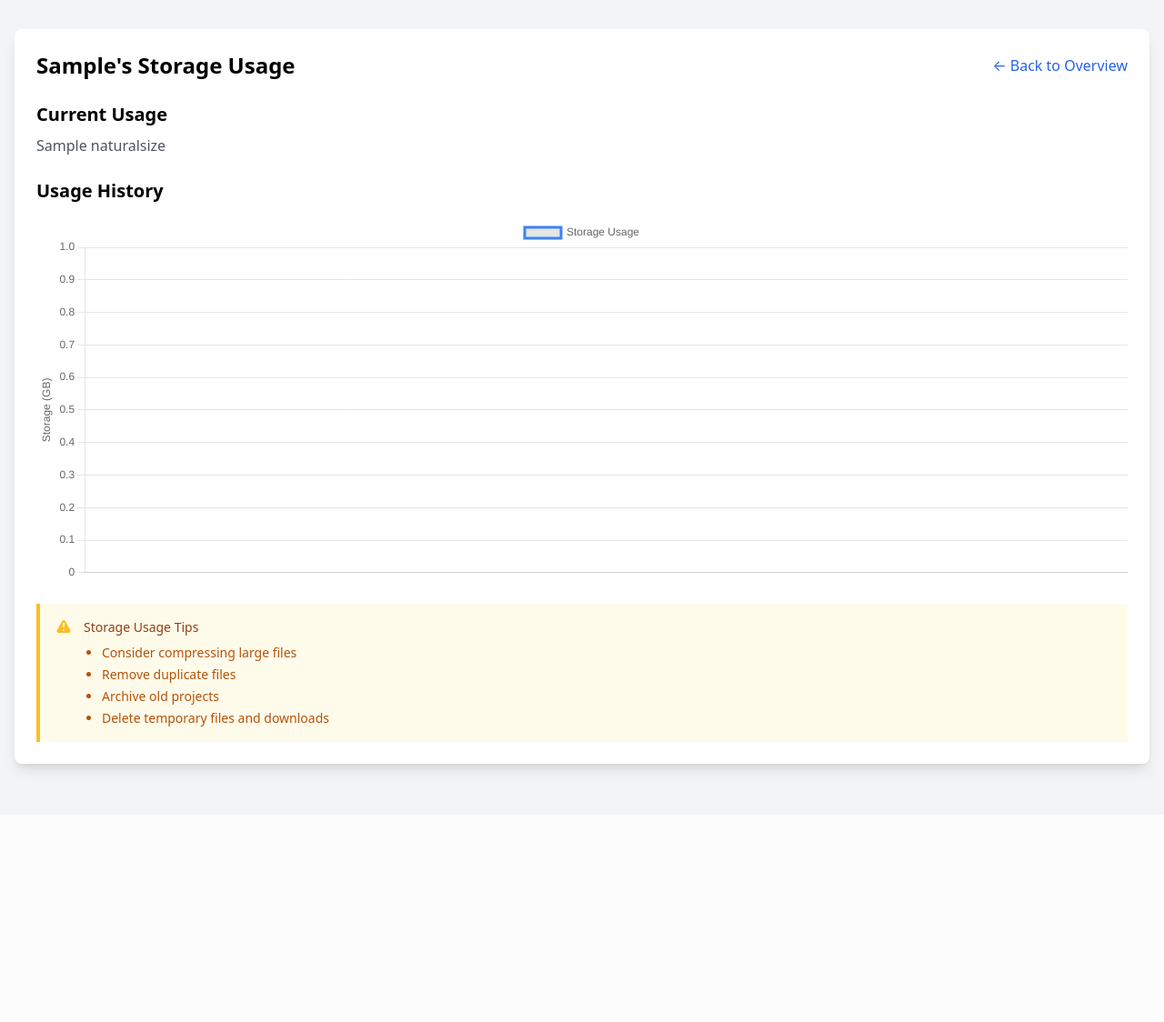
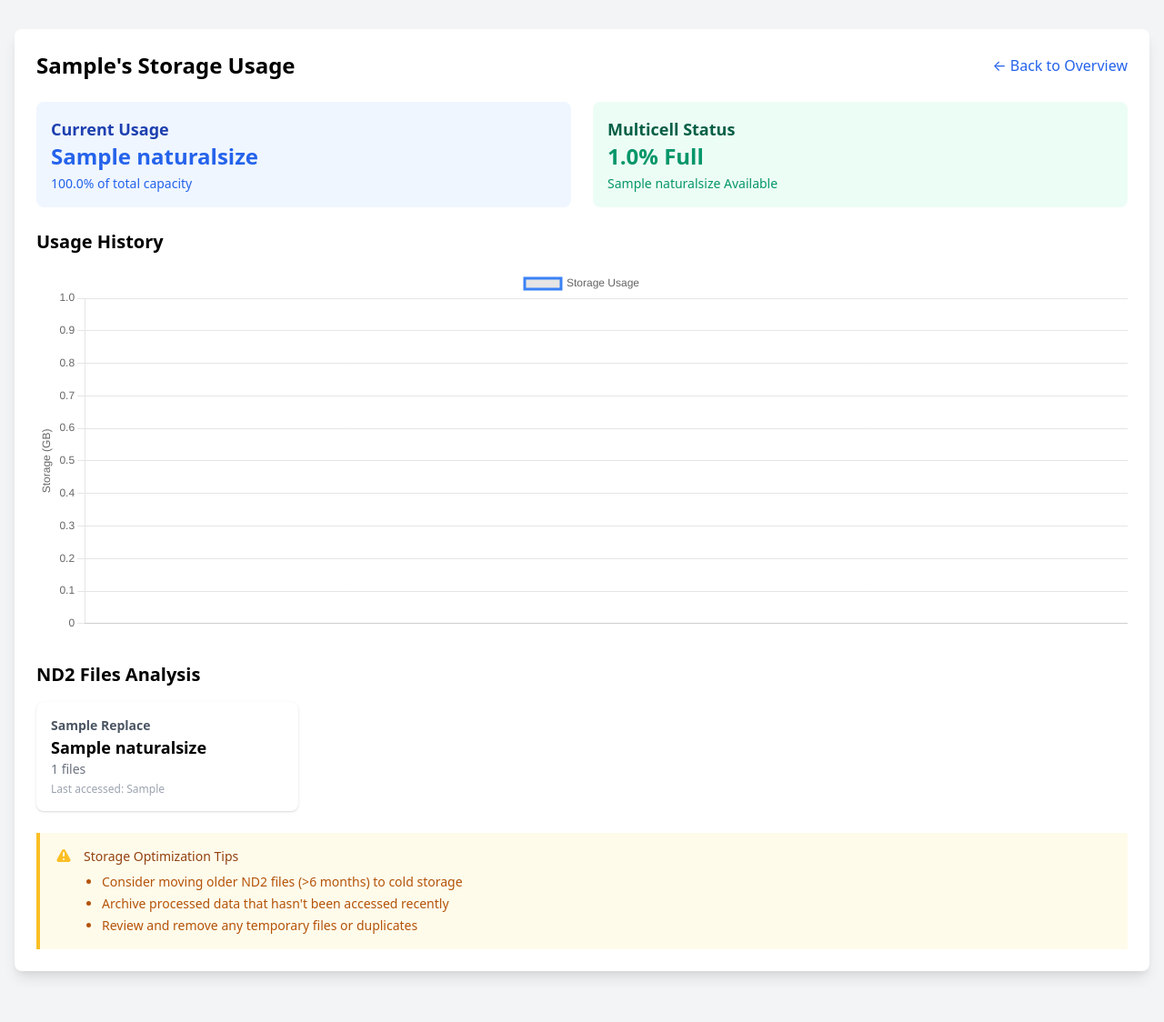
Before and after one commit to aaristov/storage_monitor, a Flask app: template templates/user_detail.html in a window 1280 px wide. Shown: the whole page at 91% size. Before the commit the page ends 855 px from the top, so only its background shows below. Run offline with Flask 3, Linux system fonts and the light colour scheme; tables that the repository leaves empty hold one stand-in row (values such as "Sample post"); the template is opened without the code that fills it: values that come from a table or form of the project are taken from there, most other values are stand-ins (such as "Sample title", 1, 10 or a date in 2020); data that the repository does not hold is empty; some libraries are stand-ins or nearby versions.

Commit message:
nd2 stats

```diff
--- a/app.py
+++ b/app.py
@@ -2,8 +2,6 @@
 from flask_sqlalchemy import SQLAlchemy
 from datetime import datetime, timedelta
 import humanize
-from apscheduler.schedulers.background import BackgroundScheduler
-import sqlite3
 import pandas as pd
 
 app = Flask(__name__)
@@ -20,7 +18,6 @@
     date = db.Column(db.DateTime)
     last_modified = db.Column(db.DateTime)
 
-# Data access functions
 def get_latest_storage_data():
     """Get the most recent storage data for all users"""
     subquery = db.session.query(
@@ -72,41 +69,74 @@
 
     return status
 
-# Import data from existing SQLite database
-def import_existing_data():
-    """Import data from the existing storage_data table"""
+def get_nd2_summary():
+    """Get summary of ND2 files by age categories"""
+    query = """
+    SELECT
+        user,
+        CASE
+            WHEN julianday('now') - julianday(last_access) <= 30 THEN '1_month'
+            WHEN julianday('now') - julianday(last_access) <= 90 THEN '3_months'
+            WHEN julianday('now') - julianday(last_access) <= 180 THEN '6_months'
+            ELSE '12_plus_months'
+        END as age_category,
+        COUNT(*) as file_count,
+        SUM(size_bytes) as total_size
+    FROM nd2_files
+    GROUP BY user, age_category
+    ORDER BY user, age_category
+    """
+
     try:
-        source_conn = sqlite3.connect('../storage_data.db')  # Update path as needed
-        query = "SELECT folder, size_bytes, date, last_modified FROM storage_data"
-        df = pd.read_sql_query(query, source_conn)
-        source_conn.close()
+        with db.engine.connect() as conn:
+            return pd.read_sql(query, conn)
+    except:
+        return pd.DataFrame()
 
-        for _, row in df.iterrows():
-            storage_entry = StorageData(
-                folder=row['folder'],
-                size_bytes=row['size_bytes'],
-                date=datetime.strptime(row['date'], '%Y-%m-%d %H:%M:%S.%f'),
-                last_modified=datetime.strptime(row['last_modified'], '%Y-%m-%d %H:%M:%S.%f')
-            )
-            db.session.add(storage_entry)
+def get_user_nd2_stats(username):
+    """Get ND2 statistics for a specific user"""
+    query = """
+    SELECT
+        CASE
+            WHEN julianday('now') - julianday(last_access) <= 30 THEN '1_month'
+            WHEN julianday('now') - julianday(last_access) <= 90 THEN '3_months'
+            WHEN julianday('now') - julianday(last_access) <= 180 THEN '6_months'
+            ELSE '12_plus_months'
+        END as age_category,
+        COUNT(*) as file_count,
+        SUM(size_bytes) as total_size,
+        MIN(last_access) as oldest_access,
+        MAX(last_access) as newest_access
+    FROM nd2_files
+    WHERE user = ?
+    GROUP BY age_category
+    ORDER BY age_category
+    """
 
-        db.session.commit()
-        print("Data imported successfully")
-    except Exception as e:
-        print(f"Error importing data: {e}")
+    try:
+        with db.engine.connect() as conn:
+            stats = pd.read_sql(query, conn, params=[username])
+            # Convert to dictionary for easier template handling
+            return stats.to_dict('records')
+    except:
+        return []
 
 # Routes
 @app.route('/')
 def index():
     users = get_latest_storage_data()
     storage_status = get_storage_status()
+    nd2_summary = get_nd2_summary()
+
     return render_template('index.html',
                          users=users,
                          storage_status=storage_status,
+                         nd2_summary=nd2_summary,
                          humanize=humanize)
 
 @app.route('/api/user/<username>/history')
-def user_history(username):
+def user_history_api(username):
+    """API endpoint for user storage history"""
     history = get_user_history(username)
     return jsonify([{
         'date': entry.date.isoformat(),
@@ -119,10 +149,13 @@
     user_data = StorageData.query.filter_by(folder=username).order_by(StorageData.date.desc()).first()
     history = get_user_history(username)
     storage_status = get_storage_status()
+    nd2_stats = get_user_nd2_stats(username)
+
     return render_template('user_detail.html',
                          user=user_data,
                          history=history,
                          storage_status=storage_status,
+                         nd2_stats=nd2_stats,
                          humanize=humanize)
 
 if __name__ == '__main__':
--- a/templates/user_detail.html
+++ b/templates/user_detail.html
@@ -1,7 +1,7 @@
 <!DOCTYPE html>
 <html>
 <head>
-    <title>{{ user.folder }} - Storage Details</title>
+    <title>{{ user.folder }} - Multicell Storage Details</title>
     <link href="https://cdnjs.cloudflare.com/ajax/libs/tailwindcss/2.2.19/tailwind.min.css" rel="stylesheet">
     <script src="https://cdnjs.cloudflare.com/ajax/libs/Chart.js/3.7.0/chart.min.js"></script>
 </head>
@@ -13,16 +13,57 @@
                 <a href="/" class="text-blue-600 hover:text-blue-800">← Back to Overview</a>
             </div>
 
-            <div class="mb-6">
-                <h2 class="text-xl font-bold mb-2">Current Usage</h2>
-                <div class="text-gray-600">
+            <div class="grid grid-cols-1 md:grid-cols-2 gap-6 mb-6">
+                <div class="bg-blue-50 rounded-lg p-4">
+                    <h2 class="text-lg font-semibold text-blue-800">Current Usage</h2>
+                    <p class="text-2xl font-bold text-blue-600">
                         {{ humanize.naturalsize(user.size_bytes, binary=True) }}
+                    </p>
+                    <p class="text-sm text-blue-600 mt-1">
+                        {{ "%.1f"|format(user.size_bytes / storage_status.capacity * 100) }}% of total capacity
+                    </p>
+                </div>
+
+                <div class="bg-green-50 rounded-lg p-4">
+                    <h2 class="text-lg font-semibold text-green-800">Multicell Status</h2>
+                    <p class="text-2xl font-bold text-green-600">
+                        {{ "%.1f"|format(storage_status.usage_percent) }}% Full
+                    </p>
+                    <p class="text-sm text-green-600 mt-1">
+                        {{ humanize.naturalsize(storage_status.available, binary=True) }} Available
+                    </p>
                 </div>
             </div>
 
             <div class="mb-6">
                 <h2 class="text-xl font-bold mb-4">Usage History</h2>
                 <canvas id="historyChart" height="100"></canvas>
+            </div>
+
+            {% if nd2_stats %}
+            <div class="mt-8">
+                <h2 class="text-xl font-bold mb-4">ND2 Files Analysis</h2>
+
+                <!-- Age Categories Summary -->
+                <div class="grid grid-cols-1 md:grid-cols-4 gap-4 mb-6">
+                    {% for stat in nd2_stats %}
+                    <div class="bg-white rounded-lg shadow p-4">
+                        <h3 class="text-sm font-semibold text-gray-600">
+                            {{ stat.age_category.replace('_', ' ').title() }}
+                        </h3>
+                        <p class="text-lg font-bold">
+                            {{ humanize.naturalsize(stat.total_size, binary=True) }}
+                        </p>
+                        <p class="text-sm text-gray-500">
+                            {{ stat.file_count }} files
+                        </p>
+                        {% if stat.oldest_access %}
+                        <p class="text-xs text-gray-400 mt-1">
+                            Last accessed: {{ stat.oldest_access[:10] }}
+                        </p>
+                        {% endif %}
+                    </div>
+                    {% endfor %}
                 </div>
 
                 <div class="bg-yellow-50 border-l-4 border-yellow-400 p-4">
@@ -33,22 +74,24 @@
                             </svg>
                         </div>
                         <div class="ml-3">
-                        <h3 class="text-sm font-medium text-yellow-800">Storage Usage Tips</h3>
+                            <h3 class="text-sm font-medium text-yellow-800">Storage Optimization Tips</h3>
                             <div class="mt-2 text-sm text-yellow-700">
                                 <ul class="list-disc pl-5 space-y-1">
-                                <li>Consider compressing large files</li>
-                                <li>Remove duplicate files</li>
-                                <li>Archive old projects</li>
-                                <li>Delete temporary files and downloads</li>
+                                    <li>Consider moving older ND2 files (>6 months) to cold storage</li>
+                                    <li>Archive processed data that hasn't been accessed recently</li>
+                                    <li>Review and remove any temporary files or duplicates</li>
                                 </ul>
                             </div>
                         </div>
                     </div>
                 </div>
             </div>
+            {% endif %}
+        </div>
     </div>
 
     <script>
+        // Existing storage history chart
         fetch('/api/user/{{ user.folder }}/history')
             .then(response => response.json())
             .then(data => {
```
Also changed, not shown: get_stats.py (+39 -54 lines), templates/index.html (+26 -0 lines). Lines whose indentation alone changed are shown as unchanged.
